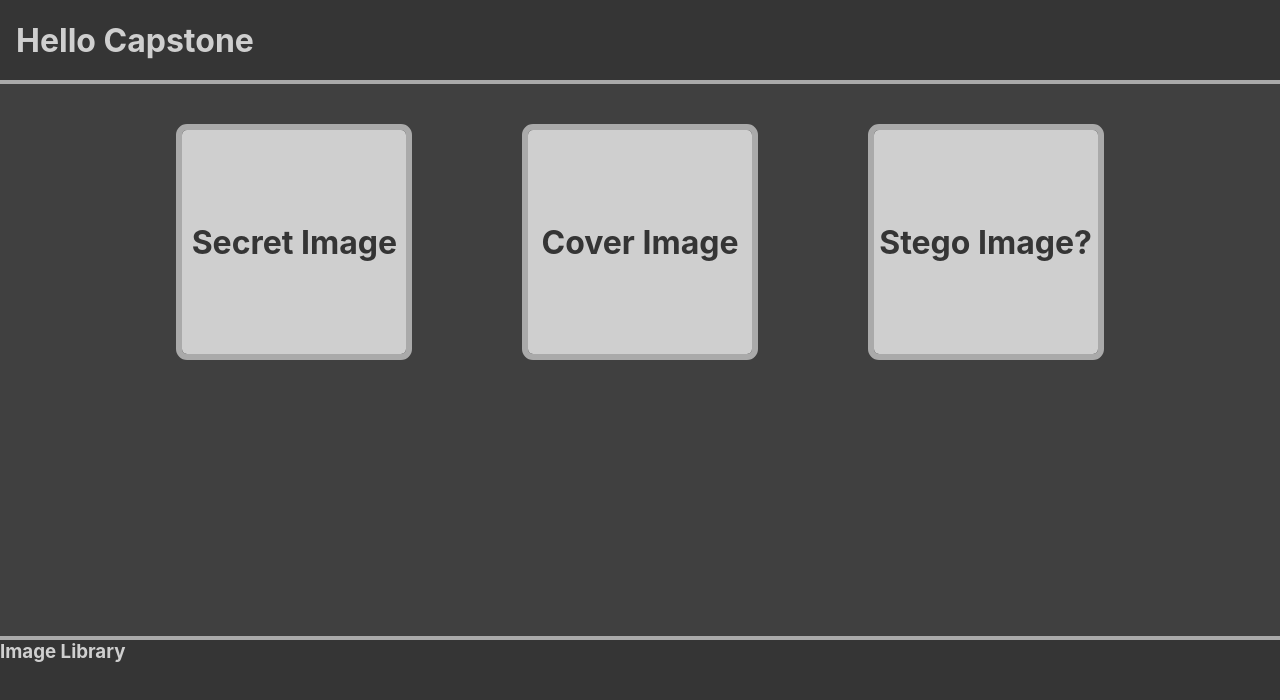
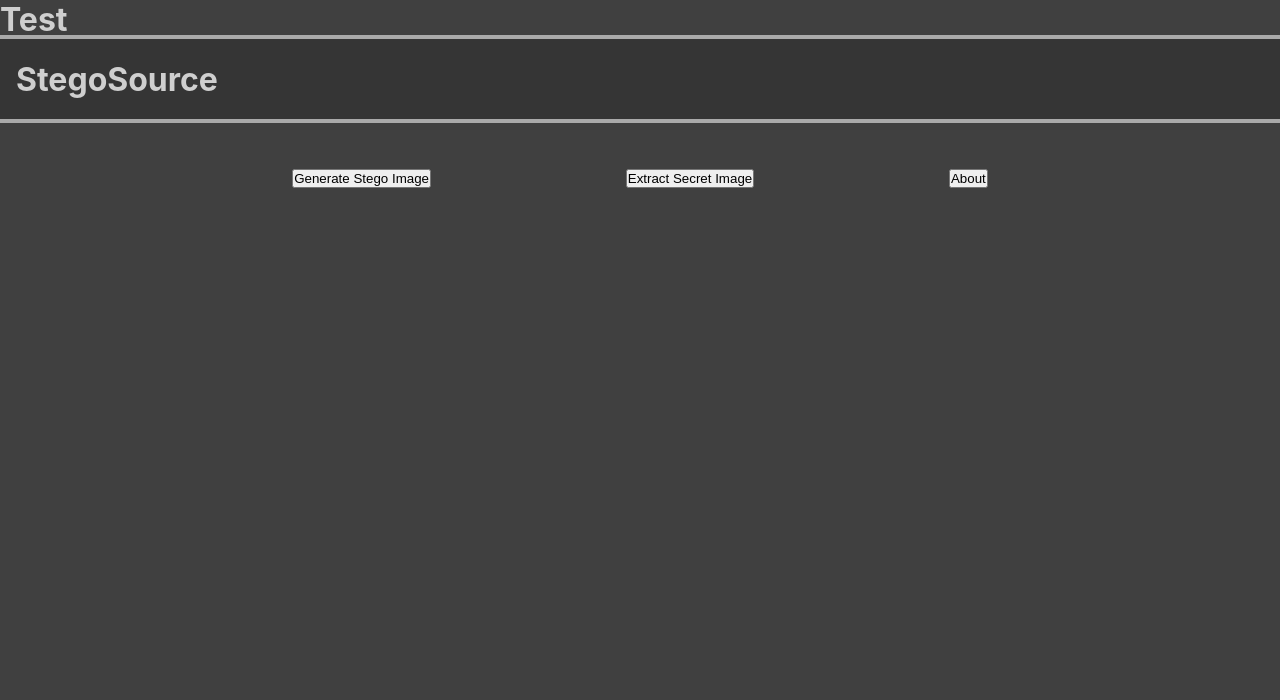
Before and after one commit to EricABradshaw/SeniorCapstone_Team8, a React (Create React App) app in the folder Application/client/: page / in a window 1280 px wide. Shown: the top 700 px of the page. Built offline with nearby package versions, Linux system fonts and the light colour scheme.

Commit message:
Why doesn't this work
I am confusion

```diff
--- a/Application/client/src/App.js
+++ b/Application/client/src/Generate.js
@@ -3,9 +3,9 @@ import './index.scss'
 
 // import components
 
-function App() {
+function Generate() {
   return (
-    <div className="App">
+    <div className="Generate">
       <div id="app-header">
         <h1>Hello Capstone</h1>
       </div>
@@ -30,4 +30,4 @@ function App() {
     </div>
   )
 }
-export default App
+export default Generate
--- /dev/null
+++ b/Application/client/src/Home.js
@@ -0,0 +1,18 @@
+import './index.scss'
+function Home () {
+  return (
+    <div className="Home">
+      <div id="app-header">
+        <h1>StegoSource</h1>
+      </div>
+      <div id="mainSection">
+        <div className="filler"></div>
+        <button >Generate Stego Image</button>
+        <button >Extract Secret Image</button>
+        <button >About</button>
+        <div className="filler"></div>
+      </div>
+    </div>
+  )
+}
+export default Home
--- a/Application/client/src/index.js
+++ b/Application/client/src/index.js
@@ -1,11 +1,22 @@
 import React from 'react';
-import ReactDOM from 'react-dom/client';
+import ReactDOM from 'react-dom';
+import {BrowserRouter, Routes, Route} from 'react-router-dom'
 import './index.scss';
-import App from './App'
+import Generate from './Generate'
+import Home from './Home'
+
+export default function App(){
+  return(
+    <BrowserRouter>
+      <h1>Test</h1>
+      <Routes>
+        <Route path='/' element={<Home />}></Route>
+        <Route path='/Generate' element={<Generate />}></Route>
+      </Routes>
+    </BrowserRouter>
+
+  )
+}
 
 const root = ReactDOM.createRoot(document.getElementById('root'));
-root.render(
-  <React.StrictMode>
-    <App />
-  </React.StrictMode>
-)
+root.render(<App/>)
--- a/Application/package.json
+++ b/Application/package.json
@@ -22,6 +22,7 @@
     "mongoose": "8.0.0",
     "morgan": "~1.9.1",
     "react": "18.2.0",
+    "react-router-dom": "6.18.0",
     "sass": "^1.69.5"
   }
 }
```
Also changed, not shown: 1 other file (tests, documents, lock files or other folders).
